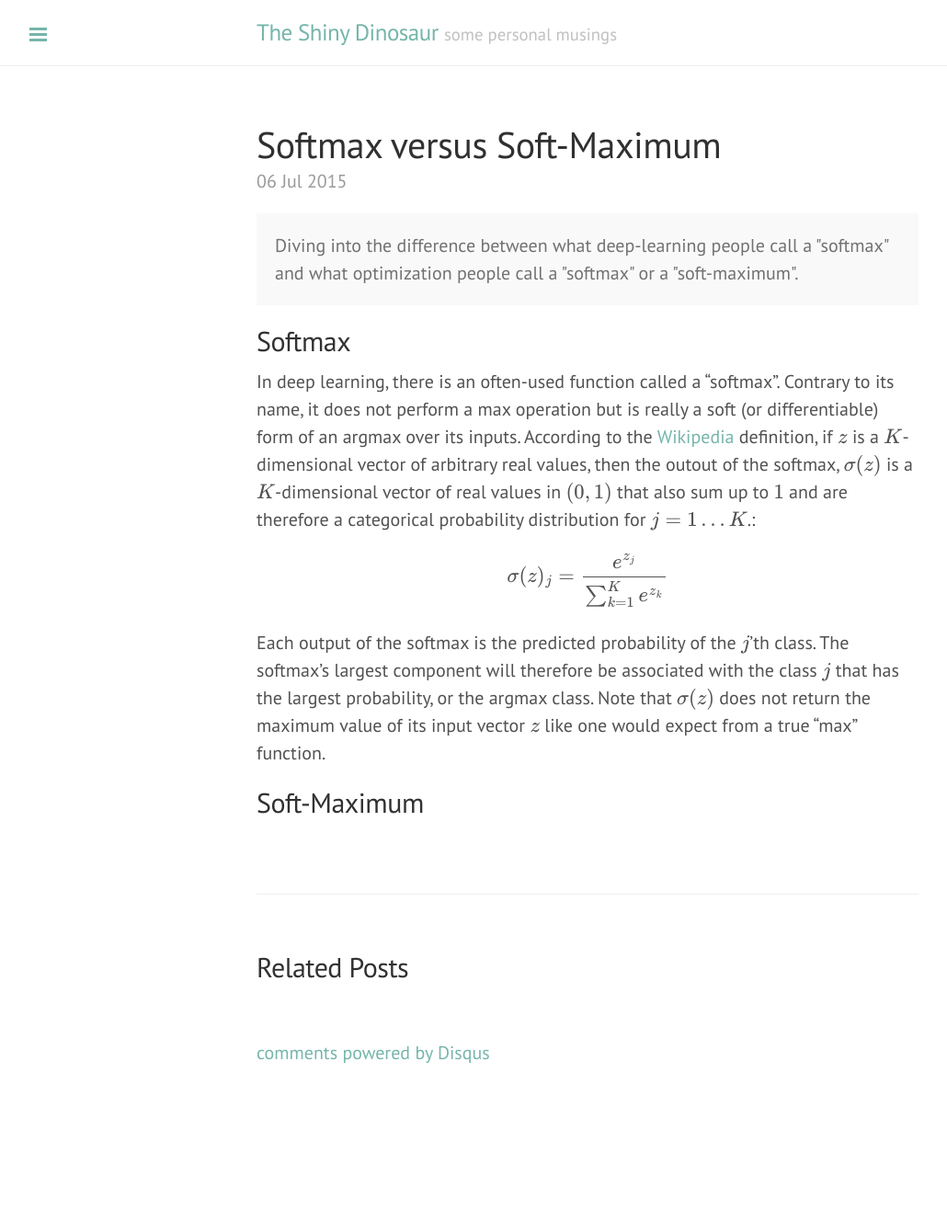
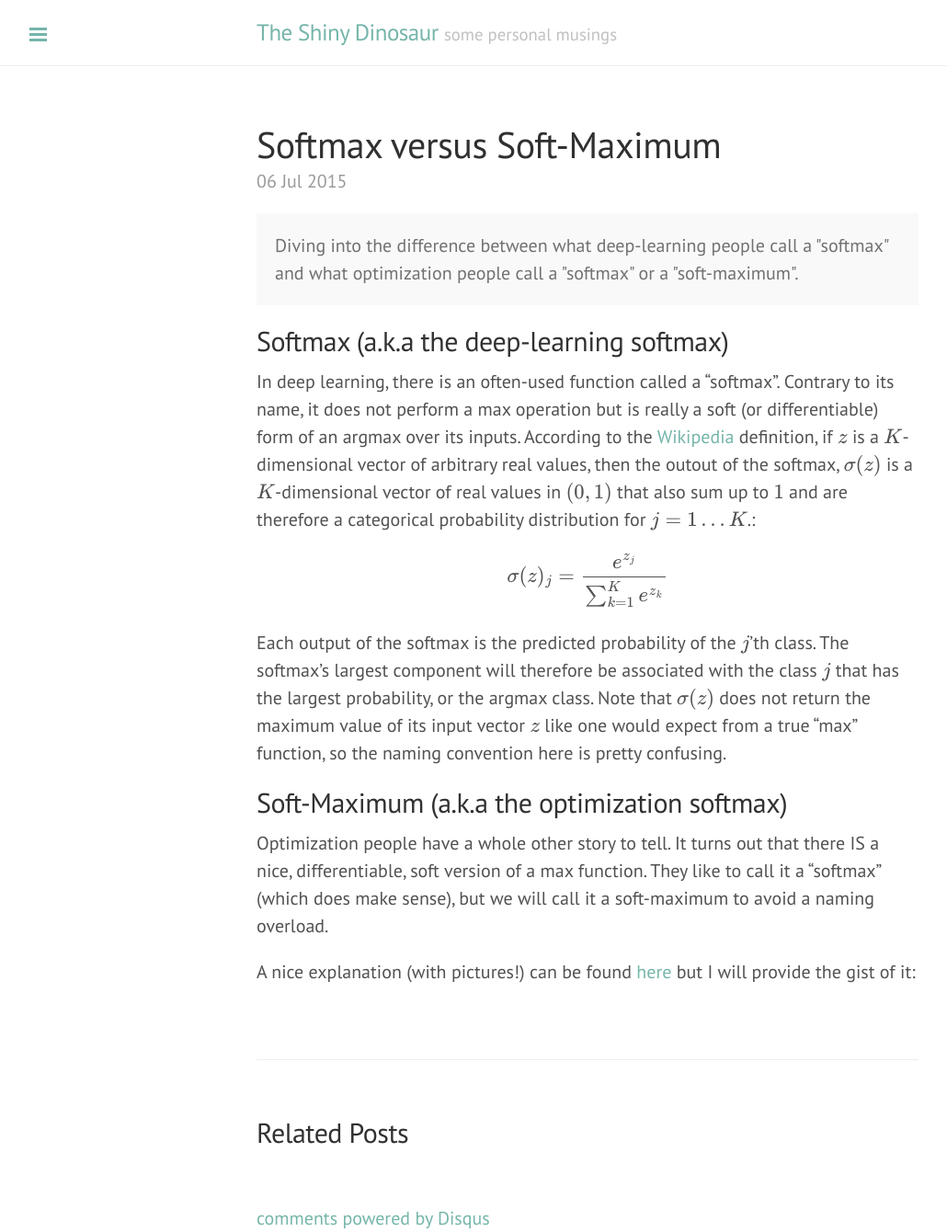
Before and after one commit to shinydinosaur/shinydinosaur.github.io, a Jekyll site: the page built from _posts/2015-07-06-softmax-versus-soft-maximum.md, in a window 1280 px wide. Shown: the whole page at 92% size, without its empty margins (1-1031 px from the left). Built offline with Jekyll 4.4.1, drawn with Linux system fonts in a browser that asks for light colours; formulas are drawn with MathJax 3; comment, search, counter and statistics services are not loaded; before the commit the page ends 1160 px from its top, so only the background shows below that.

Commit message:
Updated 2015-07-06-softmax-versus-soft-maximum.md

```diff
--- a/_posts/2015-07-06-softmax-versus-soft-maximum.md
+++ b/_posts/2015-07-06-softmax-versus-soft-maximum.md
@@ -13,13 +13,14 @@ published: true
   Diving into the difference between what deep-learning people call a "softmax" and what optimization people call a "softmax" or a "soft-maximum".
 </div>
 
-## Softmax
+## Softmax (a.k.a the deep-learning softmax)
 In deep learning, there is an often-used function called a "softmax". Contrary to its name, it does not perform a max operation but is really a soft (or differentiable) form of an argmax over its inputs. According to the [Wikipedia](https://en.wikipedia.org/wiki/Softmax_function) definition, if \\(z\\) is a \\(K\\)-dimensional vector of arbitrary real values, then the outout of the softmax, \\(\sigma(z)\\) is a \\(K\\)-dimensional vector of real values in \\((0,1)\\) that also sum up to \\(1\\) and are therefore a categorical probability distribution for \\(j=1\dots K\\).:
 
 $$\sigma(z)_j = \frac{e^{z_j}}{\sum_{k=1}^{K}e^{z_k}}$$
 
-Each output of the softmax is the predicted probability of the \\(j\\)'th class. The softmax's largest component will therefore be associated with the class \\(j\\) that has the largest probability, or the argmax class. Note that \\(\sigma(z)\\) does not return the maximum value of its input vector \\(z\\) like one would expect from a true "max" function.
+Each output of the softmax is the predicted probability of the \\(j\\)'th class. The softmax's largest component will therefore be associated with the class \\(j\\) that has the largest probability, or the argmax class. Note that \\(\sigma(z)\\) does not return the maximum value of its input vector \\(z\\) like one would expect from a true "max" function, so the naming convention here is pretty confusing.
 
+## Soft-Maximum (a.k.a the optimization softmax)
+Optimization people have a whole other story to tell. It turns out that there IS a nice, differentiable, soft version of a max function. They like to call it a "softmax" (which does make sense), but we will call it a soft-maximum to avoid a naming overload.
 
-
-## Soft-Maximum
+A nice explanation (with pictures!) can be found [here](http://www.johndcook.com/blog/2010/01/13/soft-maximum/) but I will provide the gist of it:
```
